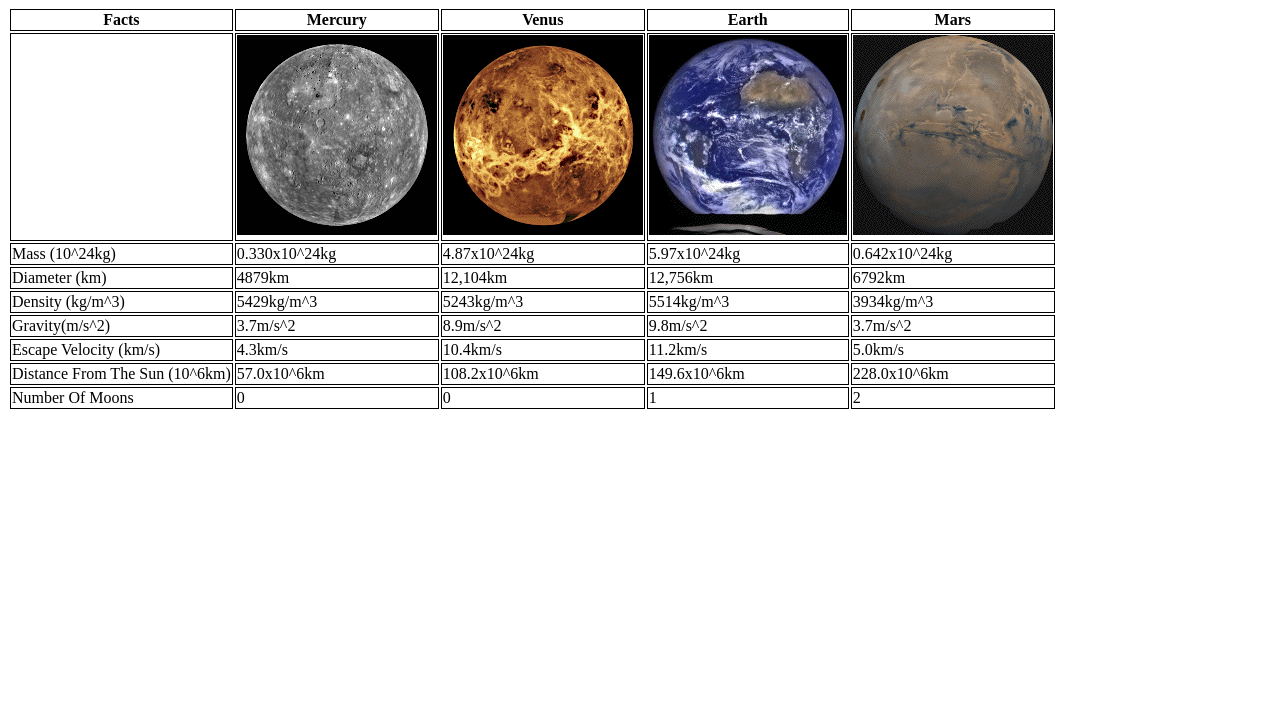
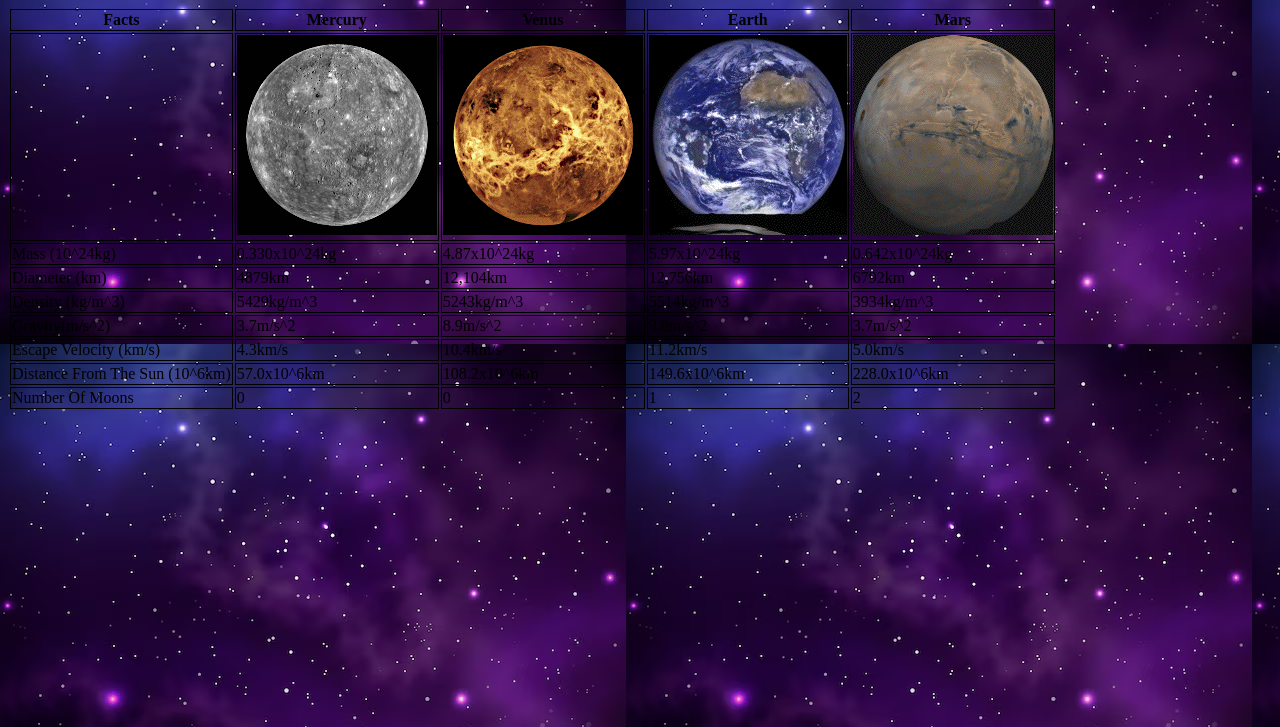
Before and after one commit to camaya045/Lab_7, a plain HTML site: page index.html in a window 1280 px wide. Shown: the part 73-800 px from the top of the page. Drawn offline with Linux system fonts and the light colour scheme.

Commit message:
Update style.css

```diff
--- a/css/style.css
+++ b/css/style.css
@@ -3,7 +3,7 @@ td, th {
   }
 
   body {
-  background-image: url("../images/space.avih");
+  background-image: url("../images/space.avif");
 }
 
 #page-wrapper {
```
